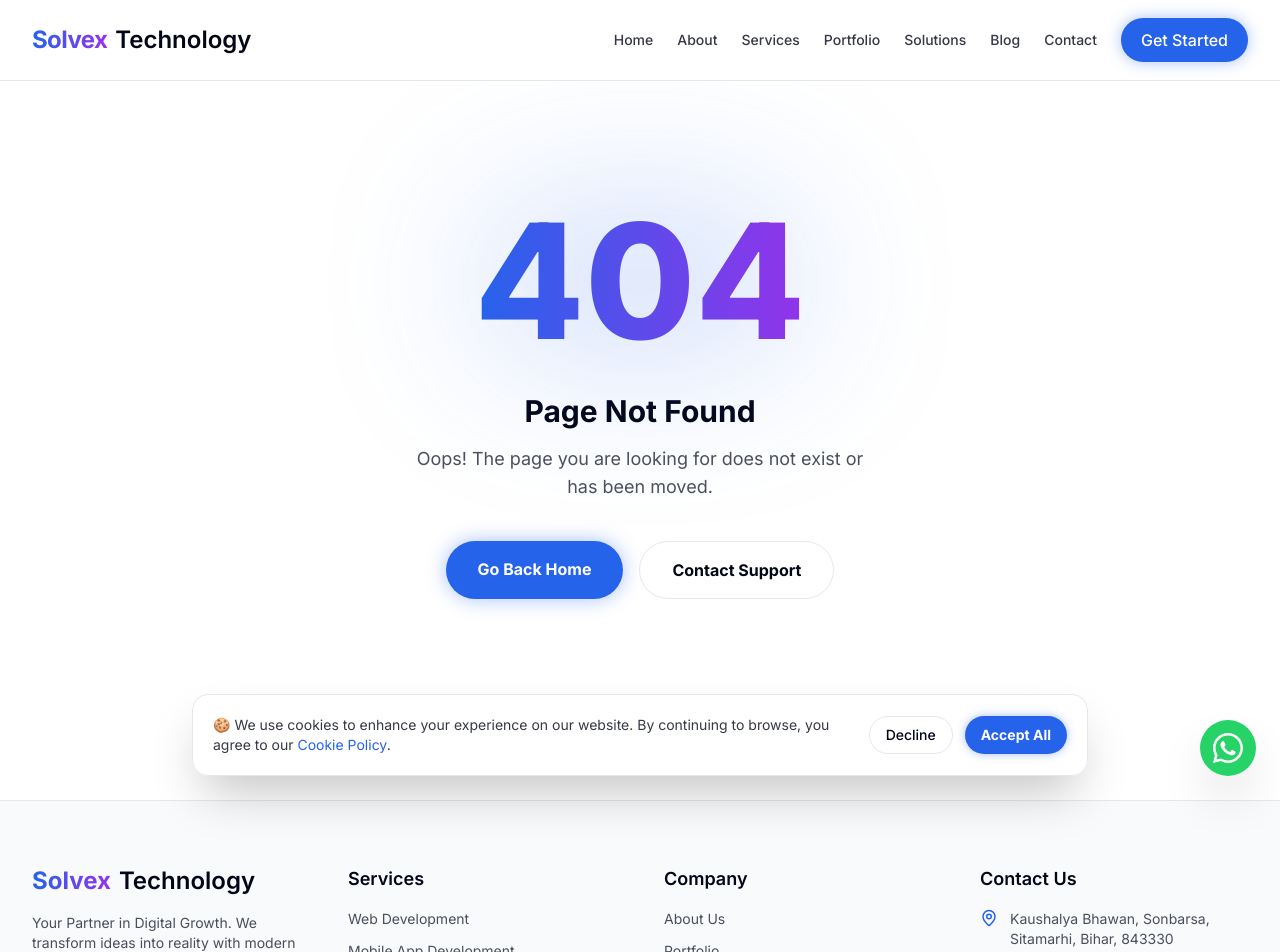
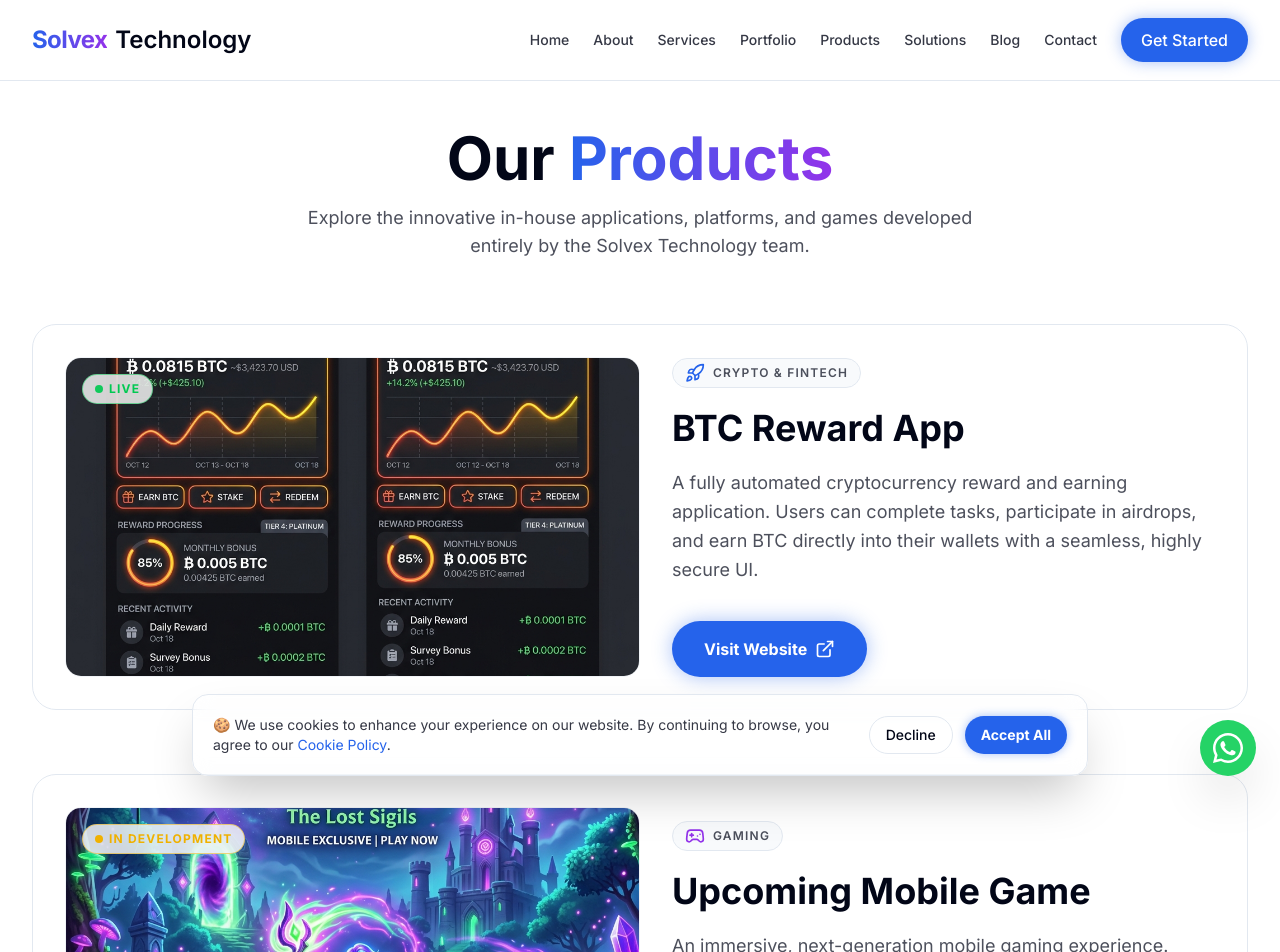
Before and after one commit to solvextechnology/website, a Next.js app: page /products in a window 1280 px wide. Before the commit this address had no page. Shown: the top 952 px of the page. Built offline with nearby package versions, Linux system fonts and the light colour scheme.

Commit message:
Add app-ads.txt and product pages

```diff
--- /dev/null
+++ b/src/app/products/page.tsx
@@ -0,0 +1,116 @@
+"use client";
+
+import { motion } from "framer-motion";
+import Image from "next/image";
+import Link from "next/link";
+import { ExternalLink, Rocket, Gamepad2 } from "lucide-react";
+
+const products = [
+  {
+    title: "BTC Reward App",
+    category: "Crypto & FinTech",
+    desc: "A fully automated cryptocurrency reward and earning application. Users can complete tasks, participate in airdrops, and earn BTC directly into their wallets with a seamless, highly secure UI.",
+    link: "https://your-btc-app-link.com",
+    image: "/images/product_btc.png",
+    status: "Live",
+    icon: <Rocket className="w-5 h-5 text-primary" />
+  },
+  {
+    title: "Upcoming Mobile Game",
+    category: "Gaming",
+    desc: "An immersive, next-generation mobile gaming experience. Currently in active development, this game will feature stunning graphics, engaging mechanics, and a vibrant virtual economy.",
+    link: "#",
+    image: "/images/product_game.png",
+    status: "In Development",
+    icon: <Gamepad2 className="w-5 h-5 text-secondary" />
+  }
+];
+
+export default function Products() {
+  return (
+    <div className="min-h-screen pt-32 pb-20 bg-background">
+      <div className="max-w-7xl mx-auto px-4 sm:px-6 lg:px-8">
+
+        {/* Header */}
+        <div className="text-center mb-16">
+          <motion.h1
+            initial={{ opacity: 0, y: 20 }} animate={{ opacity: 1, y: 0 }}
+            className="text-4xl md:text-6xl font-bold mb-4"
+          >
+            Our <span className="text-gradient">Products</span>
+          </motion.h1>
+          <motion.p
+            initial={{ opacity: 0, y: 20 }} animate={{ opacity: 1, y: 0 }} transition={{ delay: 0.1 }}
+            className="text-lg text-foreground/70 max-w-2xl mx-auto"
+          >
+            Explore the innovative in-house applications, platforms, and games developed entirely by the Solvex Technology team.
+          </motion.p>
+        </div>
+
+        {/* Product List */}
+        <div className="space-y-16">
+          {products.map((product, i) => (
+            <motion.div
+              key={i}
+              initial={{ opacity: 0, y: 30 }}
+              whileInView={{ opacity: 1, y: 0 }}
+              viewport={{ once: true }}
+              transition={{ delay: 0.1 }}
+              className="glass-card rounded-3xl overflow-hidden border border-card-border p-6 md:p-8 flex flex-col lg:flex-row gap-8 lg:items-center hover:border-primary/50 transition-colors"
+            >
+              {/* Product Image */}
+              <div className="relative w-full lg:w-1/2 h-64 md:h-80 rounded-2xl overflow-hidden border border-card-border/50">
+                <Image
+                  src={product.image}
+                  alt={product.title}
+                  fill
+                  sizes="(max-width: 1024px) 100vw, 50vw"
+                  className="object-cover hover:scale-105 transition-transform duration-700"
+                />
+                <div className="absolute top-4 left-4">
+                  <span className={`inline-flex items-center gap-1.5 px-3 py-1.5 rounded-full text-xs font-bold uppercase tracking-widest backdrop-blur-md bg-background/80 border ${product.status === 'Live' ? 'border-green-500/50 text-green-500' : 'border-yellow-500/50 text-yellow-500'}`}>
+                    <span className={`w-2 h-2 rounded-full ${product.status === 'Live' ? 'bg-green-500 animate-pulse' : 'bg-yellow-500'}`}></span>
+                    {product.status}
+                  </span>
+                </div>
+              </div>
+
+              {/* Product Details */}
+              <div className="flex-1 space-y-5">
+                <div className="inline-flex items-center gap-2 px-3 py-1 rounded-full bg-card border border-card-border text-xs font-semibold text-foreground/70 uppercase tracking-widest">
+                  {product.icon} {product.category}
+                </div>
+
+                <h2 className="text-3xl md:text-4xl font-bold">{product.title}</h2>
+                <p className="text-foreground/70 text-lg leading-relaxed">
+                  {product.desc}
+                </p>
+
+                <div className="pt-4">
+                  {product.link !== "#" ? (
+                    <a
+                      href={product.link}
+                      target="_blank"
+                      rel="noopener noreferrer"
+                      className="inline-flex items-center gap-2 px-8 py-4 bg-primary text-white rounded-full font-bold hover:bg-primary/90 transition-colors shadow-[0_0_20px_var(--primary-glow)]"
+                    >
+                      Visit Website <ExternalLink className="w-5 h-5" />
+                    </a>
+                  ) : (
+                    <button
+                      disabled
+                      className="inline-flex items-center gap-2 px-8 py-4 glass-card text-foreground/50 rounded-full font-bold cursor-not-allowed border border-card-border"
+                    >
+                      Coming Soon...
+                    </button>
+                  )}
+                </div>
+              </div>
+            </motion.div>
+          ))}
+        </div>
+
+      </div>
+    </div>
+  );
+}
--- a/src/components/Navbar.tsx
+++ b/src/components/Navbar.tsx
@@ -16,6 +16,7 @@
     { name: "About", href: "/about" },
     { name: "Services", href: "/services" },
     { name: "Portfolio", href: "/portfolio" },
+    { name: "Products", href: "/products" },
     { name: "Solutions", href: "/solutions" },
     { name: "Blog", href: "/blog" },
     { name: "Contact", href: "/contact" },
```
Also changed, not shown: public/app-ads.txt (added), public/images/product_btc.png (added), public/images/product_game.png (added).
